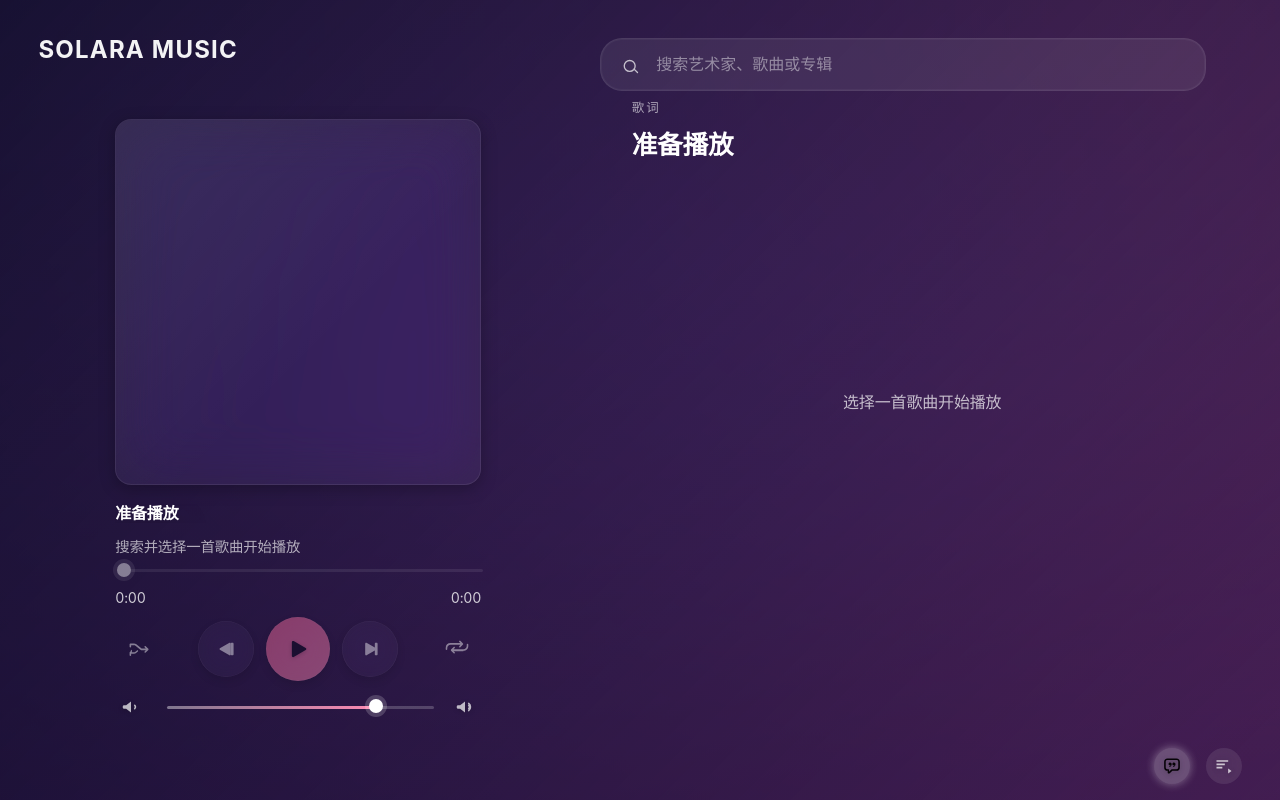
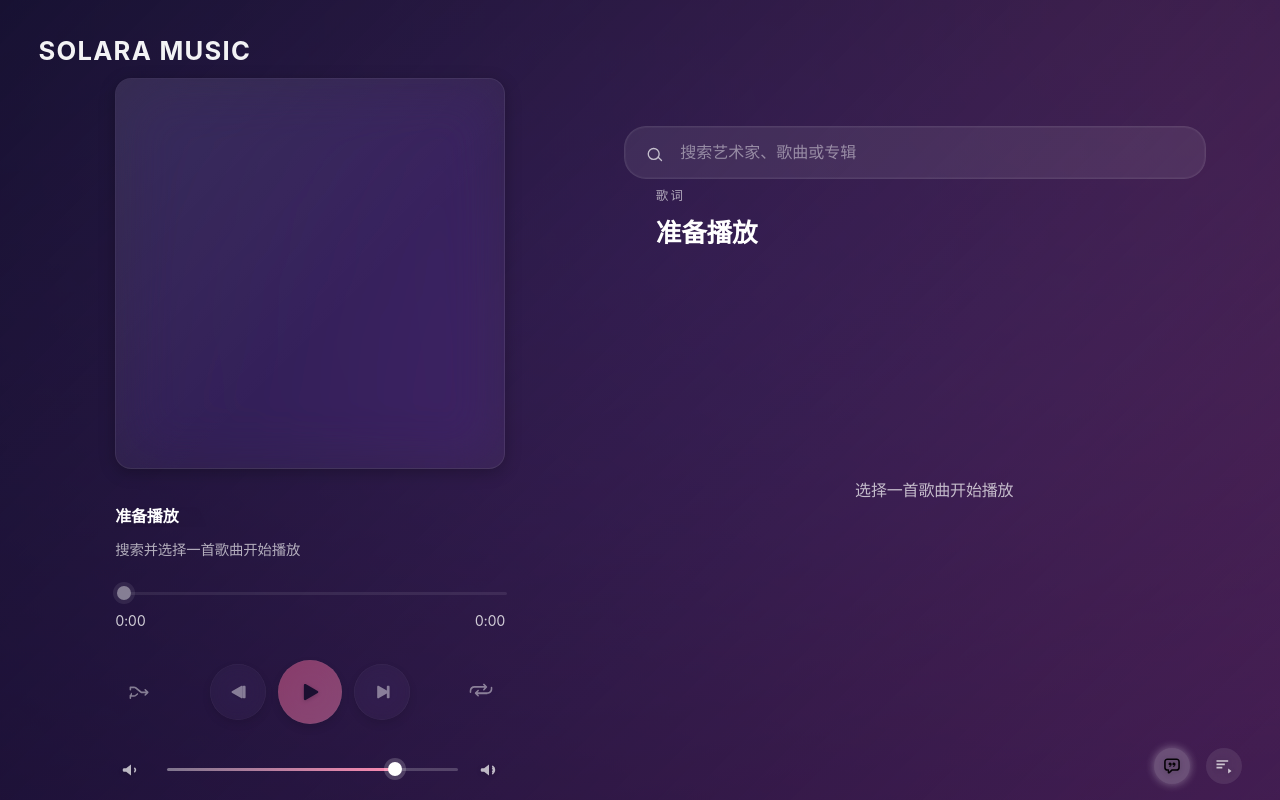
Before and after one commit to akudamatata/Solara-Apple-Music-Version, a React (Vite) app: page / in a window 1280 px wide. Built offline with nearby package versions, Linux system fonts and the light colour scheme; a web font is replaced by a local one.

Commit message:
Adjust layout spacing for balanced columns

```diff
--- a/src/App.css
+++ b/src/App.css
@@ -26,11 +26,12 @@
   --search-bar-height: 340px;
   --stack-gap-tight: clamp(8px, 1.2vh, 14px);
   --stack-gap-xs: clamp(6px, 0.8vh, 10px);
+  /* 页面整体边距 */
   --page-gutter: clamp(24px, 3vw, 48px);
-  --left-vertical-padding: clamp(48px, 8vh, 96px);
-  --top-align-offset: clamp(48px, 8vh, 96px);
-  /* 右列顶部微调量：数值越小越靠上，可按需要再减 */
-  --right-top-offset: clamp(12px, 1.8vh, 24px);
+  /* 左侧上下留白，保证对称 */
+  --left-vertical-padding: clamp(48px, 7vh, 96px);
+  /* 顶部 LOGO 与主要内容的垂直间距 */
+  --top-offset: clamp(60px, 8vh, 100px);
 }
 
 .app {
@@ -95,15 +96,15 @@
   position: absolute;
   top: var(--page-gutter);
   left: var(--page-gutter);
+  margin: 0;
   font-family: 'SF Pro Display', -apple-system, BlinkMacSystemFont, sans-serif;
   font-weight: 700;
-  font-size: clamp(18px, 2vw, 24px);
+  font-size: clamp(1.1rem, 2.5vw, 1.6rem);
   line-height: 1;
   letter-spacing: 0.05em;
   color: rgba(255, 255, 255, 0.95);
   z-index: 20;
   pointer-events: none;
-  margin: 0;
 }
 
 .sr-only {
@@ -166,10 +167,10 @@
   position: relative;
   z-index: 3;
   display: grid;
-  grid-template-columns: 40% 60%;
+  grid-template-columns: 42% 58%;
   column-gap: clamp(24px, 4vw, 60px);
   row-gap: clamp(1.8rem, 3.5vw, 2.6rem);
-  align-items: center;
+  align-items: stretch;
   justify-content: space-between;
   justify-items: stretch;
   width: 100%;
@@ -182,9 +183,9 @@
   --panel-padding-inline: clamp(2.6rem, 5vw, 4rem);
   padding-left: var(--page-gutter);
   padding-right: var(--page-gutter);
-  padding-bottom: var(--layout-bottom-padding);
+  padding-top: var(--page-gutter);
+  padding-bottom: var(--page-gutter);
   margin-top: 0;
-  padding-top: 0;
   height: 100vh;
   min-height: 100vh;
   min-height: 100svh;
@@ -228,7 +229,7 @@
   min-width: 0;
   width: 100%;
   box-sizing: border-box;
-  margin-top: var(--right-top-offset);
+  margin-top: var(--top-offset);
   padding-top: 0;
   margin-bottom: 0;
   padding-bottom: 0;
@@ -241,7 +242,7 @@
   flex: 1;
   display: flex;
   flex-direction: column;
-  justify-content: center;
+  justify-content: space-between;
   align-items: center;
   gap: var(--stack-gap-tight);
   width: 100%;
```
